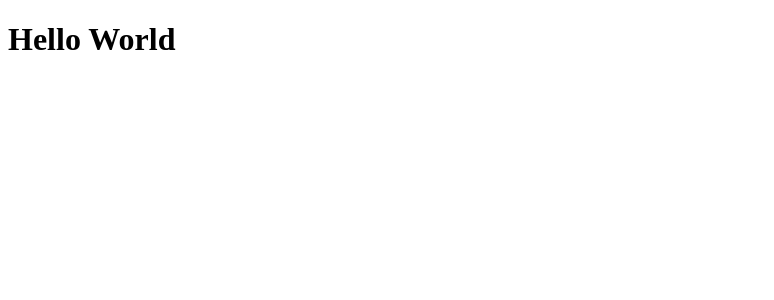
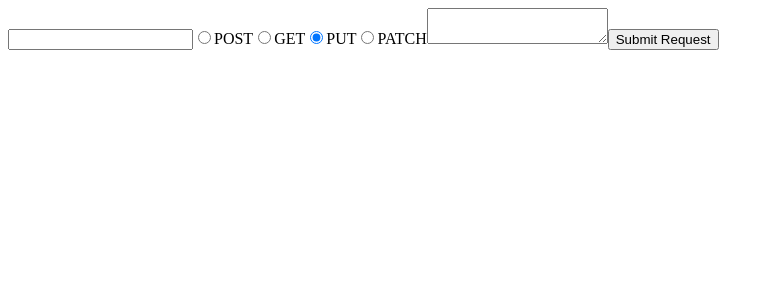
Before and after one commit to hannahriley33/post-human, a React app: page / in a window 1280 px wide. Shown: the top 300 px of the page, without its empty margins (0-774 px from the left). Built offline with nearby package versions, Linux system fonts and the light colour scheme.

Commit message:
form rendering

```diff
--- a/src/components/App/App.jsx
+++ b/src/components/App/App.jsx
@@ -1,8 +1,6 @@
 import React from 'react';
+import { Resty } from '../../containers/Resty/Resty.jsx';
 
 export default function App() {
-  return <h1>Hello World</h1>;
+  return <Resty />;
 }
-  //
-
-  //
--- a/src/components/Request/Request.jsx
+++ b/src/components/Request/Request.jsx
@@ -26,6 +26,7 @@ const Request = ({ url, method, body, onChange, onSubmit }) => (
     </label>
 
     <textarea name="body" value={body} onChange={onChange}></textarea>
+    <button>Submit Request</button>
   </form>
 );
 
@@ -36,3 +37,5 @@ Request.propTypes = {
   onChange: PropTypes.func.isRequired,
   onSubmit: PropTypes.func.isRequired
 };
+
+export default Request;
--- /dev/null
+++ b/src/containers/Resty/Resty.jsx
@@ -0,0 +1,30 @@
+import React, { useState } from 'react';
+import Request from '../../components/Request/Request';
+
+export const Resty = () => {
+  const [url, setUrl] = useState('');
+  const [method, setMethod] = useState('PUT');
+  const [body, setBody] = useState('');
+
+  const handleChange = ({ target }) => {
+    if(target.name === 'url') setUrl(target.value);
+    if(target.name === 'method') setMethod(target.value);
+    if(target.name === 'body') setBody(target.value);
+  };
+
+  const handleSubmit = e => {
+    e.preventDefault();
+  };
+
+  return (
+    <>
+      <Request
+        url={url}
+        method={method}
+        body={body}
+        onChange={handleChange}
+        onSubmit={handleSubmit}
+      />
+    </>
+  );
+};
```
